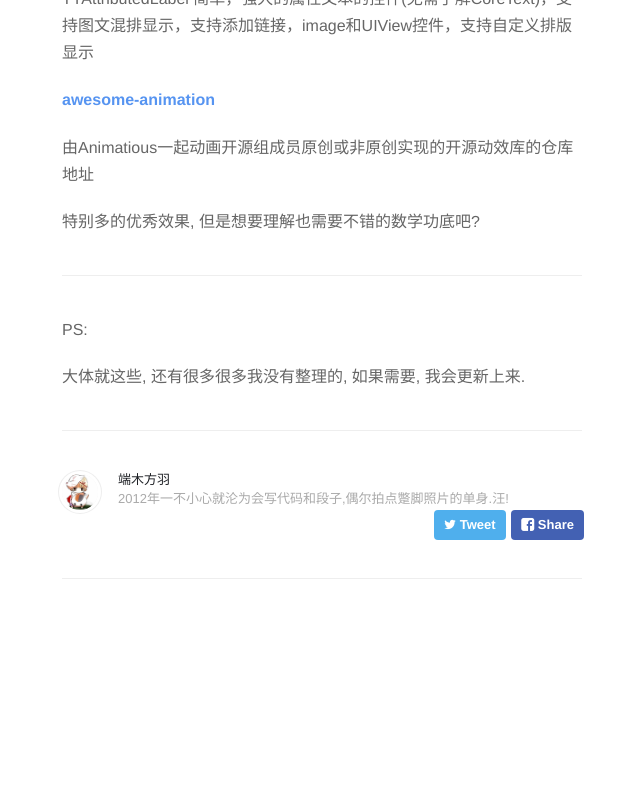
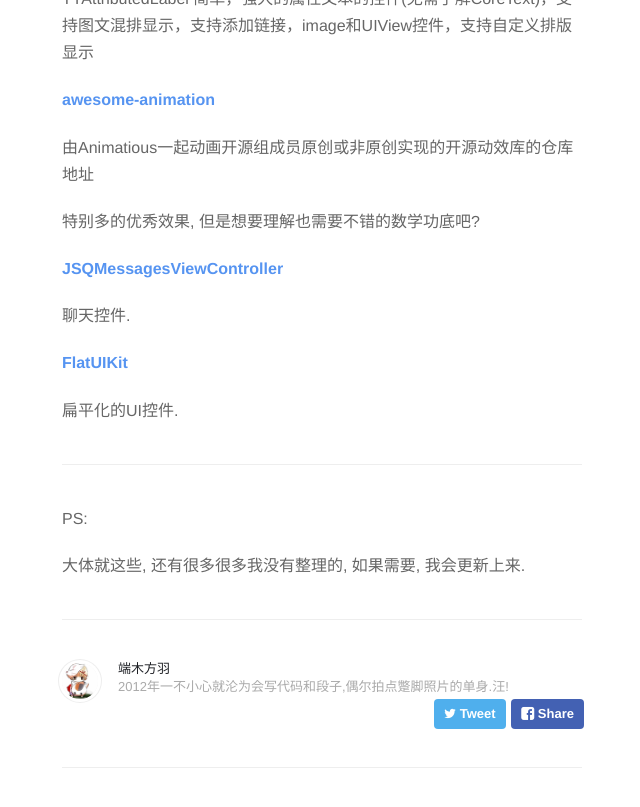
Before and after one commit to gq630960023/gq630960023.github.io, a Jekyll site: the page built from _posts/2016-01-16-github目录整理.markdown, in a window 1280 px wide and 900 px high, scrolled down 3897 px. Shown: the top 807 px of the window, without its empty margins (318-958 px from the left). Built offline with Jekyll 4.4.1, drawn with Linux system fonts in a browser that asks for light colours; nearby versions of some CDN libraries; Markdown is read by kramdown in place of the engine named in the settings; before the commit the page ends 4616 px from its top, so only the background shows below that.

Commit message:
添加扁平化的UI控件项目路径

```diff
--- a/_posts/2016-01-16-github目录整理.markdown
+++ b/_posts/2016-01-16-github目录整理.markdown
@@ -180,6 +180,14 @@ TYAttributedLabel 简单，强大的属性文本的控件(无需了解CoreText)
 特别多的优秀效果, 但是想要理解也需要不错的数学功底吧?
 
 
+#### [JSQMessagesViewController](https://github.com/jessesquires/JSQMessagesViewController)
+
+聊天控件.
+
+
+#### [FlatUIKit](https://github.com/Grouper/FlatUIKit)
+
+扁平化的UI控件.
 
 
 ------
```
